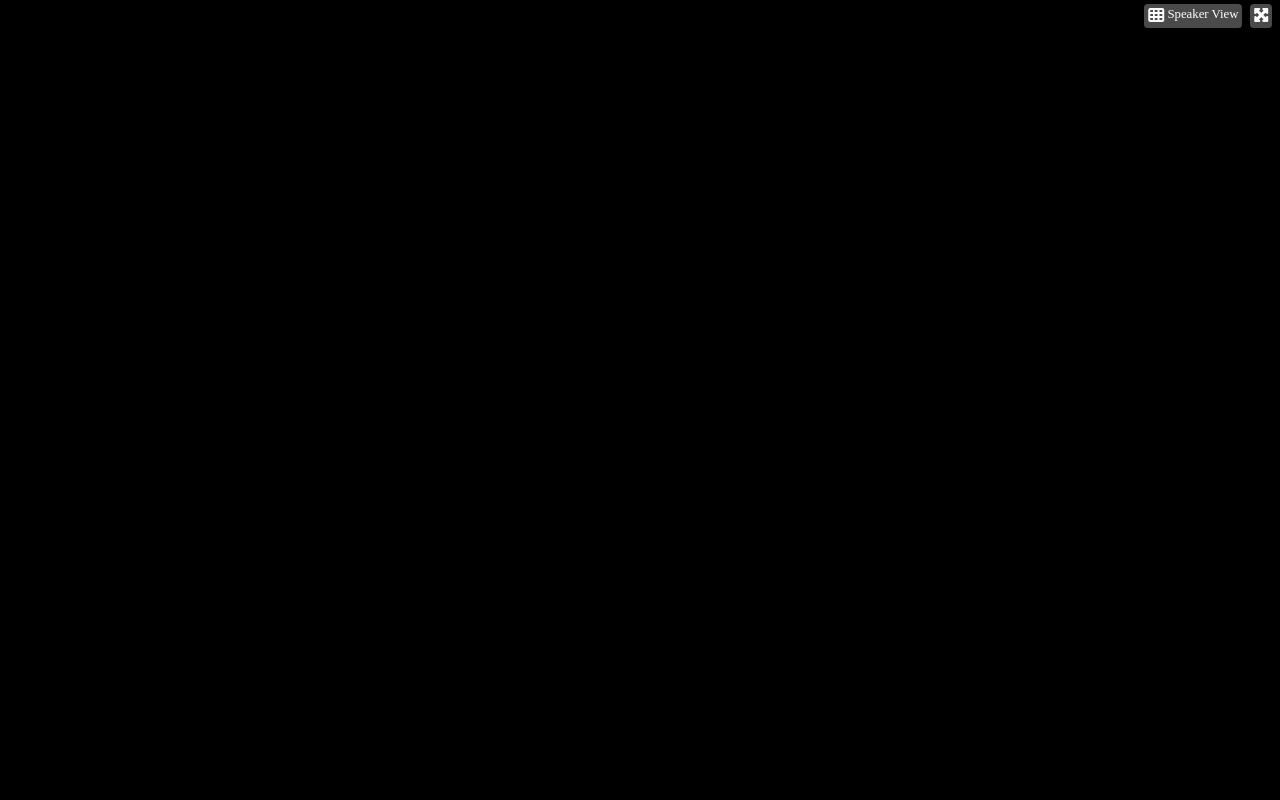
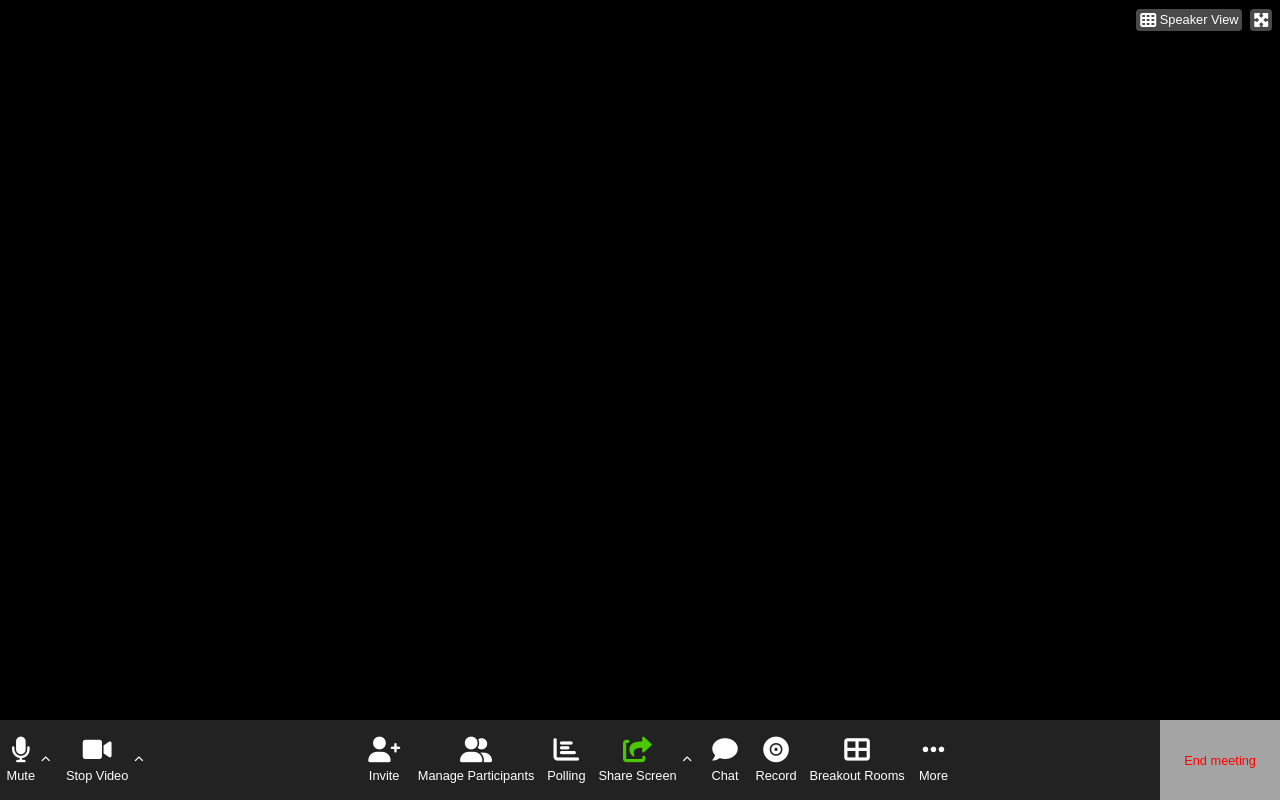
Before and after one commit to Paolo4690/html-css-zoom, a plain HTML site: page index.html in a window 1280 px wide. Drawn offline with Linux system fonts and the light colour scheme.

Commit message:
add footer

```diff
--- a/css/style.css
+++ b/css/style.css
@@ -6,6 +6,7 @@
 
 body {
     background-color: #000;
+    font-family: Arial, Helvetica, sans-serif;
     color: #fff;
 }
 
@@ -15,11 +16,14 @@ header {
     display: flex;
     justify-content: flex-end;
     align-items: center;
+
     position: fixed;
     top: 0;
     left: 0;
+
     width: 100vw;
-    height: 2rem;
+    height: 2.5rem;
+
     font-size: .8rem;
 }
 
@@ -37,3 +41,64 @@ span.txt-header {
     vertical-align: top;
 }
 /* HEADER  *//* HEADER  *//* HEADER  *//* HEADER  *//* HEADER  */
+
+
+/* FOOTER-NAV  *//* FOOTER-NAV  *//* FOOTER-NAV  *//* FOOTER-NAV  */
+footer nav {
+    display: flex;
+    justify-content: space-between;
+
+    position: fixed;
+    bottom: 0;
+    left: 0;
+
+    width: 100vw;
+    height: 5rem;
+
+    font-size: .8rem;
+    background-color: #222;
+}
+
+footer nav .nav-left {
+    display: flex;
+    align-items: center;
+}
+
+footer i.fa-chevron-up {
+    font-size: .6rem;
+    margin-right: .6rem;
+}
+footer i:not(.fa-chevron-up) {
+    font-size: 1.6rem;
+    margin: 0 .3rem;
+}
+
+.box-nav {
+    margin: 0 .5em;
+    display: flex;
+    flex-direction: column;
+    text-align: center;
+}
+.txt-icon {
+    padding-top: .3rem;
+}
+
+.nav-center {
+    display: flex;
+    align-items: center;
+
+    flex-grow: 0;
+    flex-shrink: 1;
+}
+.fa-share-square {
+    color: #4bc800;
+}
+
+.nav-right {
+    display: flex;
+    align-items: center;
+    padding: 0 1.5rem;
+    background-color: #a4a4a4;
+    color: red;
+
+}
--- a/index.html
+++ b/index.html
@@ -30,7 +30,73 @@
 
     <!-- FOOTE-NAV  -->
     <footer>
-        <nav></nav>
+        <nav>
+            <div class="nav-left">
+
+                <div class="box-nav">
+                    <i class="fas fa-microphone"></i>
+                    <div class="txt-icon">Mute</div>
+                </div>
+                <i class="fas fa-chevron-up"></i>
+
+                <div class="box-nav">
+                    <i class="fas fa-video"></i>
+                    <div class="txt-icon">Stop Video</div>
+                </div>
+                <i class="fas fa-chevron-up"></i>
+
+            </div>
+
+            <div class="nav-center">
+
+                <div class="box-nav">
+                    <i class="fas fa-user-plus"></i>
+                    <div class="txt-icon">Invite</div>
+                </div>
+
+                <div class="box-nav">
+                    <i class="fas fa-user-friends"></i>
+                    <div class="txt-icon">Manage Participants</div>
+                </div>
+
+                <div class="box-nav">
+                    <i class="fas fa-chart-bar"></i>
+                    <div class="txt-icon">Polling</div>
+                </div>
+
+                <div class="box-nav">
+                    <i class="fas fa-share-square"></i>
+                    <div class="txt-icon">Share Screen</div>
+                </div>
+                <i class="fas fa-chevron-up"></i>
+
+                <div class="box-nav">
+                    <i class="fas fa-comment"></i>
+                    <div class="txt-icon">Chat</div>
+                </div>
+
+                <div class="box-nav">
+                    <i class="fas fa-record-vinyl"></i>
+                    <div class="txt-icon">Record</div>
+                </div>
+
+                <div class="box-nav">
+                    <i class="fas fa-th-large"></i>
+                    <div class="txt-icon">Breakout Rooms</div>
+                </div>
+
+                <div class="box-nav">
+                    <i class="fas fa-ellipsis-h"></i>
+                    <div class="txt-icon">More</div>
+                </div>
+
+            </div>
+
+
+            <div class="nav-right">
+                End meeting
+            </div>
+        </nav>
     </footer>
 
 
@@ -44,22 +110,18 @@
     <i class="fas fa-microphone-slash"></i>
 
 
-    <i class="fas fa-microphone"></i>
-    <i class="fas fa-chevron-up"></i>
-    <i class="fas fa-video"></i>
 
 
-    <i class="fas fa-user-plus"></i>
-    <i class="fas fa-user-friends"></i>
-    <i class="fas fa-chart-bar"></i>
-    <i class="fas fa-share-square"></i>
+
+
+
     <i class="fas fa-chevron-up"></i>
 
-    <i class="fas fa-comment"></i>
-    <i class="fas fa-record-vinyl"></i>
 
-    <i class="fas fa-th-large"></i>
-    <i class="fas fa-ellipsis-h"></i>
+
+
+
+
 
      -->
 </body>
```
